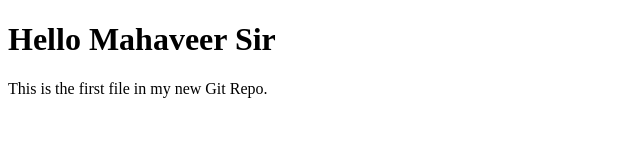
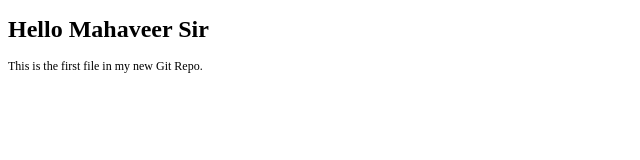
Before and after one commit to mahaveersaini03/jquery, a plain HTML site: page index.html in a window 1280 px wide. Shown: the whole page, without its empty margins (0-640 px from the left). Drawn offline with Linux system fonts and the light colour scheme.

```diff
--- a/index.html
+++ b/index.html
@@ -3,6 +3,7 @@
 
 <head>
     <title>Hello Mahaveer Sir</title>
+    <link rel="stylesheet" href="style.css">
 </head>
 
 <body>
--- /dev/null
+++ b/style.css
@@ -0,0 +1,3 @@
+body {
+    font-size: 12px;
+}
```
